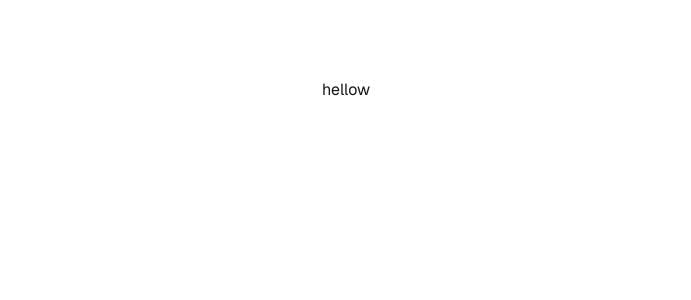
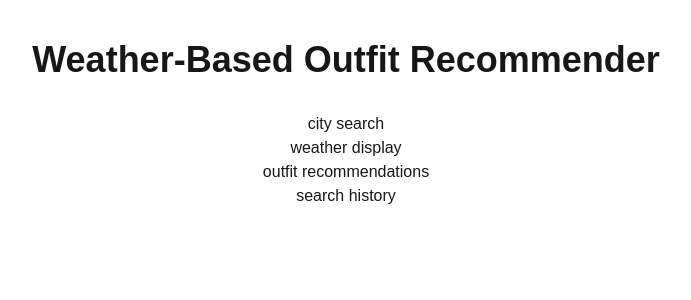
Before and after one commit to alokkumarak/weather-based-outfit-recommandation, a Next.js app: page / in a window 1280 px wide. Shown: the top 300 px of the page, without its empty margins (294-985 px from the left). Built offline with nearby package versions, Linux system fonts and the light colour scheme.

Commit message:
ft: component distributions

```diff
--- a/src/app/page.js
+++ b/src/app/page.js
@@ -1,7 +1,9 @@
+import Weather from "@/components/Weather";
+
 export default function Home() {
     return (
-        <div className="grid grid-rows-[20px_1fr_20px] items-center justify-items-center min-h-screen p-8 pb-20 gap-16 sm:p-20 font-[family-name:var(--font-geist-sans)]">
-            hellow
+        <div>
+            <Weather />
         </div>
     );
 }
--- /dev/null
+++ b/src/components/CitySearch.jsx
@@ -0,0 +1,7 @@
+import React from "react";
+
+const CitySearch = () => {
+    return <div>city search</div>;
+};
+
+export default CitySearch;
--- /dev/null
+++ b/src/components/OutfitRecommendations.jsx
@@ -0,0 +1,7 @@
+import React from "react";
+
+const OutfitRecommendations = () => {
+    return <div>outfit recommendations</div>;
+};
+
+export default OutfitRecommendations;
--- /dev/null
+++ b/src/components/SearchHistory.jsx
@@ -0,0 +1,7 @@
+import React from "react";
+
+const SearchHistory = () => {
+    return <div>search history</div>;
+};
+
+export default SearchHistory;
--- /dev/null
+++ b/src/components/Weather.jsx
@@ -0,0 +1,22 @@
+import React from "react";
+import CitySearch from "./CitySearch";
+import WeatherDisplay from "./WeatherDisplay";
+import OutfitRecommendations from "./OutfitRecommendations";
+import SearchHistory from "./SearchHistory";
+
+const Weather = () => {
+    return (
+        <div className="flex flex-col items-center mt-10  ">
+            {" "}
+            <h1 className="text-4xl font-bold mb-8 text-center ">
+                Weather-Based Outfit Recommender
+            </h1>
+            <CitySearch />
+            <WeatherDisplay />
+            <OutfitRecommendations />
+            <SearchHistory />
+        </div>
+    );
+};
+
+export default Weather;
--- /dev/null
+++ b/src/components/WeatherDisplay.jsx
@@ -0,0 +1,7 @@
+import React from "react";
+
+const WeatherDisplay = () => {
+    return <div>weather display</div>;
+};
+
+export default WeatherDisplay;
```
